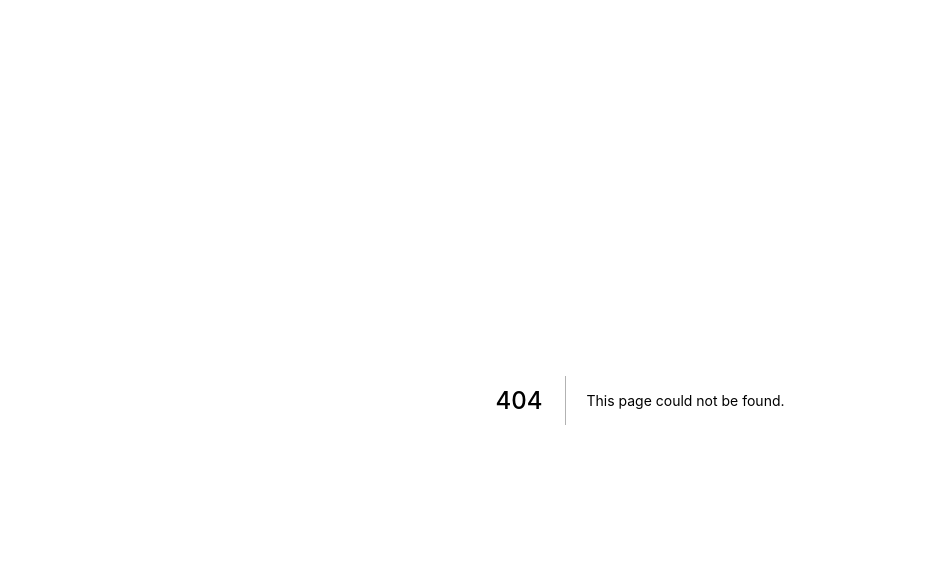
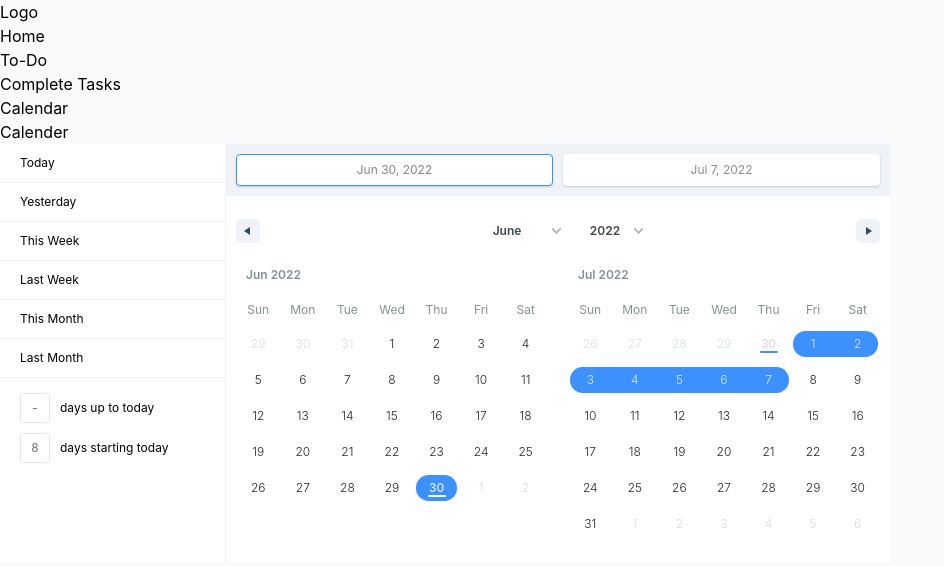
Before and after one commit to shakibdshy/MERN-ToDo-App, a Next.js app in the folder client/: page /calender in a window 1280 px wide. Before the commit this address had no page. Shown: the top 566 px of the page, without its empty margins (0-944 px from the left). Built offline with nearby package versions, Linux system fonts and the light colour scheme; what @material-tailwind/react would draw is missing.

Commit message:
Update Calender and ToDo page

```diff
--- a/client/components/Header.js
+++ b/client/components/Header.js
@@ -16,7 +16,7 @@ function Header() {
                       </Link>
                   </li>
                   <li>
-                      <Link href='/'>
+                      <Link href='/todo'>
                           <a className='text-black font-bold text-base transition-all hover:text-teal-800'>To-Do</a>
                       </Link>
                   </li>
@@ -26,7 +26,7 @@ function Header() {
                       </Link>
                   </li>
                   <li>
-                      <Link href='/'>
+                      <Link href='/calender'>
                           <a className='text-black font-bold text-base transition-all hover:text-teal-800'>Calendar</a>
                       </Link>
                   </li>
--- a/client/package.json
+++ b/client/package.json
@@ -10,8 +10,10 @@
   },
   "dependencies": {
     "@material-tailwind/react": "^1.0.6",
+    "date-fns": "^2.28.0",
     "next": "12.2.0",
     "react": "18.2.0",
+    "react-date-range": "^1.4.0",
     "react-dom": "18.2.0",
     "react-icons": "^4.4.0"
   },
--- /dev/null
+++ b/client/pages/calender.js
@@ -0,0 +1,45 @@
+import React, { useState } from 'react'
+import { addDays } from 'date-fns';
+import 'react-date-range/dist/styles.css'; // main css file
+import 'react-date-range/dist/theme/default.css'; // theme css file
+import { DateRangePicker } from 'react-date-range';
+import Head from 'next/head';
+import Header from '../components/Header';
+
+function calender() {
+    const [state, setState] = useState([
+        {
+            startDate: new Date(),
+            endDate: addDays(new Date(), 7),
+            key: 'selection'
+        }
+    ]);
+    return (
+        <>
+            <Head>
+                <title>Calender Page</title>
+                <meta name="description" content="Calender" />
+                <link rel="icon" href="/favicon.ico" />
+            </Head>
+
+            <Header />
+
+            <section>
+                <div className="container max-w-4xl mx-auto px-4 py-24">
+                    <h1 className="text-6xl font-bold mb-10">Calender</h1>
+                    <DateRangePicker
+                        onChange={item => setState([item.selection])}
+                        showSelectionPreview={true}
+                        moveRangeOnFirstSelection={false}
+                        months={2}
+                        ranges={state}
+                        direction="horizontal"
+                    />
+                </div>
+            </section>
+
+        </>
+    )
+}
+
+export default calender
```
Also changed, not shown: client/pages/todo.js (added, +24 -0 lines), 1 other file (tests, documents, lock files or other folders).
